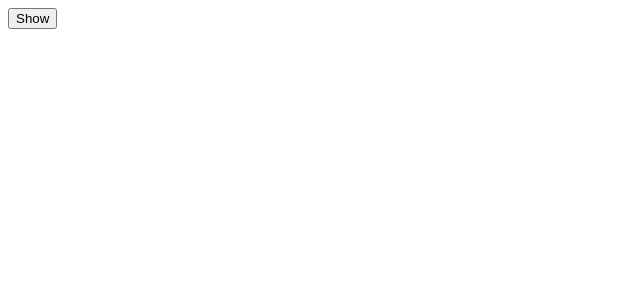
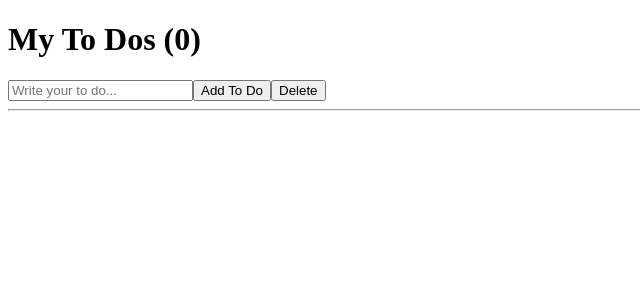
Before and after one commit to GongE7E/ReactJS-beginner, a React (Create React App) app: page / in a window 1280 px wide. Shown: the top 300 px of the page, without its empty margins (0-640 px from the left). Built offline with nearby package versions, Linux system fonts and the light colour scheme.

Commit message:
To Do List

```diff
--- a/src/App.js
+++ b/src/App.js
@@ -1,25 +1,39 @@
 import { useState,useEffect } from "react";
 import Button from "./Button"
 
-function Hello(){
-  useEffect(()=>{
-    console.log("hello :)");
-    return()=>console.log("bye :(");
-  },[]);
-  return(
-    <h1>HEllo!</h1>
-  );
-}
 
 function App() {
-  const [showing,setShowing]=useState(false);
-  const onClick=()=>setShowing(prev=>!prev);
-  return (
-    <div>
-      {showing? <Hello/> : null}
-      <button onClick={onClick}>{showing? "Hide" :"Show"}</button>
+  const [toDo,setToDo]=useState("");
+  const [toDos,setToDos]=useState([]);
+  const onChange=(event)=>setToDo(event.target.value);
+  const onSubmit=(event)=>{
+    event.preventDefault();
+    if(toDo===""){
+      return;
+    }
+    setToDos((currentArray)=>[toDo,...currentArray]);
+    setToDo("");
+  };
+  const onClick=()=>{
+    if(toDos===[]){
+      return;
+    }
+    setToDos([]);
+  }
+  return <div>
+      <h1>My To Dos ({toDos.length})</h1>
+      <form onSubmit={onSubmit}>
+        <input onChange={onChange}value={toDo}type="text" placeholder="Write your to do..."/>
+        <button >Add To Do</button>
+        <button onClick={onClick}>Delete</button>
+      </form>
+      <hr/>
+      <ul>
+     {toDos.map((item,index)=>(
+     <li key={index}>{item}</li>
+     ))}
+      </ul>
     </div>
-  );
 }
 
 export default App;
```
